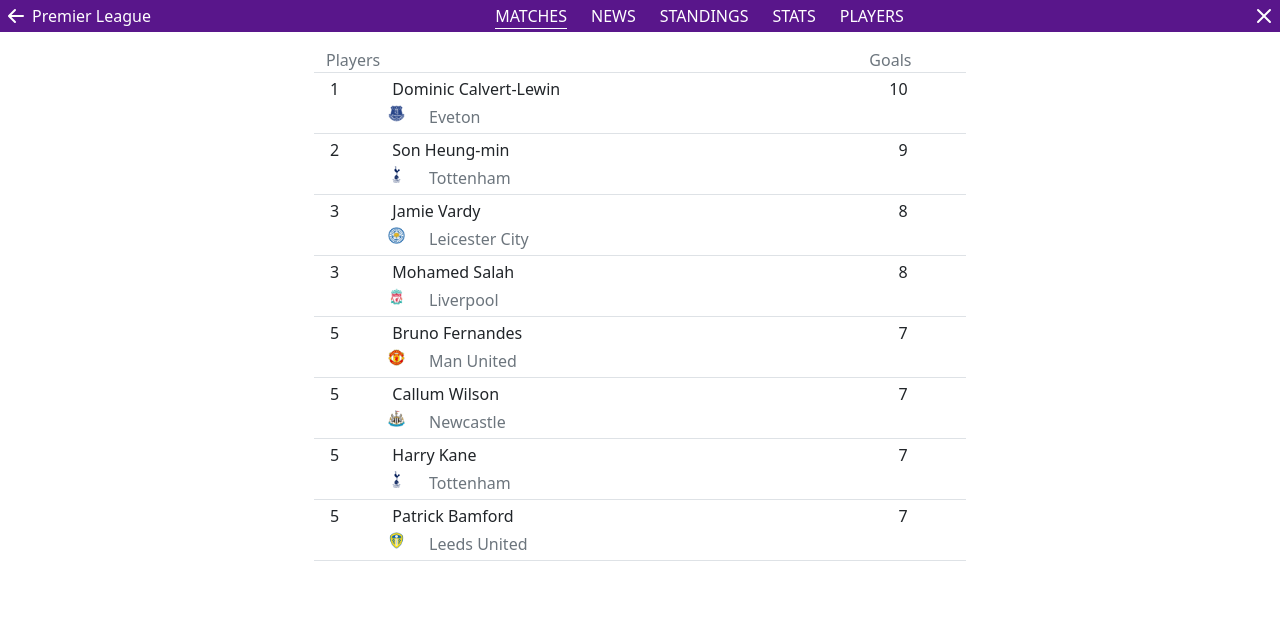
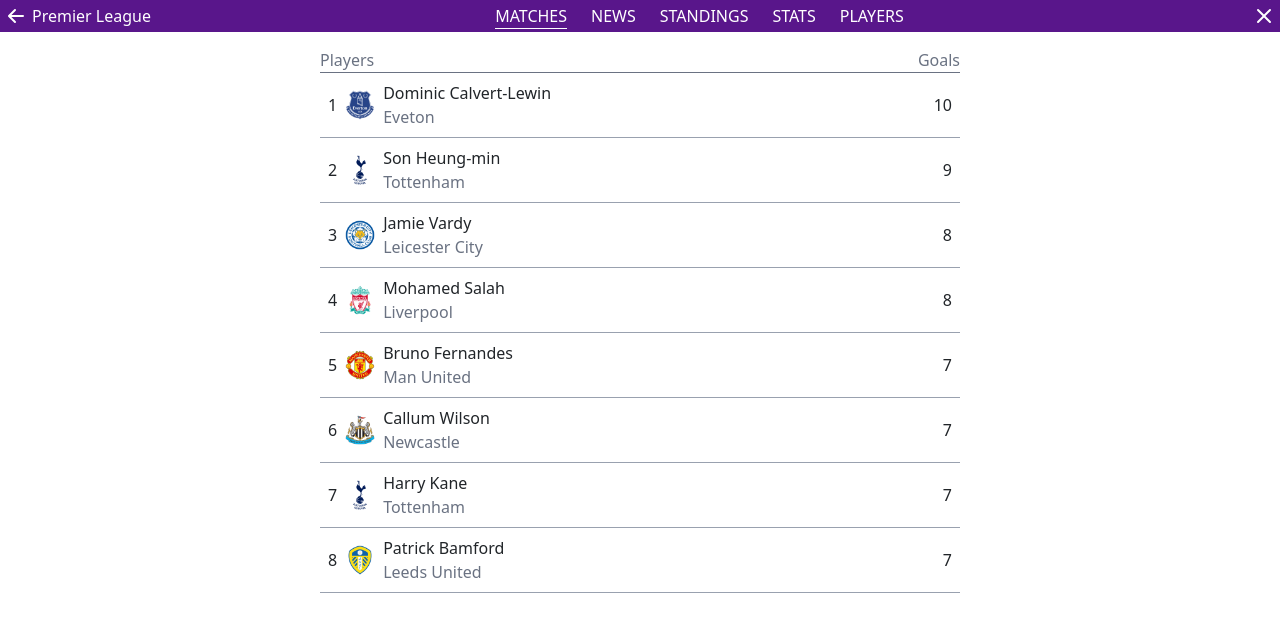
Before and after one commit to GrishaAngelovGH/premier-league-ui, a React (Vite) app: page /content/stats in a window 1280 px wide. Shown: the top 632 px of the page. Built offline with nearby package versions, Linux system fonts and the light colour scheme.

Commit message:
Migrate ContentPage/PageBody/Stats component to Tailwind CSS

```diff
--- a/src/components/Pages/ContentPage/PageBody/Stats/Stats.jsx
+++ b/src/components/Pages/ContentPage/PageBody/Stats/Stats.jsx
@@ -1,36 +1,27 @@
-import PropTypes from 'prop-types'
-
 const Stats = ({ statsItems }) => (
-    <div className='row no-gutters justify-content-center mt-3'>
-        <div className='col-9 col-lg-6'>
-            <div className='row text-secondary border-bottom'>
-                <div className='col-9 col-md-10'>Players</div>
-                <div className='col-2 col-md-2'>Goals</div>
+	<div className='flex justify-center mt-3'>
+		<div className='w-1/2'>
+			<div className='flex text-gray-500 border-b'>
+				<div className='w-5/6'>Players</div>
+				<div className='w-1/6 text-end'>Goals</div>
 			</div>
 
 			{
 				statsItems.map((v, i) => (
-                    <div key={i} className='row no-gutters border-bottom'>
-                        <div className='col-1 col-md-1 m-1'>
-                            {v.position}
-                        </div>
-                        <div className='col-9 col-md-9'>
-                            <div className='row m-1'>
-                                {v.playerName}
-                            </div>
-                            <div className='row mb-1'>
-                                <div className='col-1 col-md-1'>
-                                    <img src={v.teamImage} width={25} />
-                                </div>
-                                <div className='col-7 col-md-5 text-secondary'>
-                                    {v.team}
+					<div key={i} className="flex items-center border-b border-gray-400 p-2">
+						<div className="w-5/6">
+							<div className="flex gap-2 items-center">
+								<div>{v.position}</div>
+								<div className="flex items-center gap-2">
+									<img src={v.teamImage} className="w-[30px] h-[30px]" />
+									<div>
+										<div>{v.playerName}</div>
+										<div className="text-gray-500">{v.team}</div>
 									</div>
 								</div>
 							</div>
-
-                        <div className='col-1 col-md-1 d-flex justify-content-end mt-1'>
-                            {v.goals}
 						</div>
+						<div className="w-1/6 text-end">{v.goals}</div>
 					</div>
 				))
 			}
@@ -38,8 +29,4 @@
 	</div>
 )
 
-Stats.propTypes = {
-    statsItems: PropTypes.array.isRequired
-}
-
 export default Stats
--- a/src/components/Pages/ContentPage/PageBody/Stats/statsItems.jsx
+++ b/src/components/Pages/ContentPage/PageBody/Stats/statsItems.jsx
@@ -1,12 +1,12 @@
 import images from 'images'
 
 export default [
-    { position: 1, playerName: 'Dominic Calvert-Lewin', teamImage: images['everton'], team: 'Eveton', goals: 10 },
-    { position: 2, playerName: 'Son Heung-min', teamImage: images['tottenham'], team: 'Tottenham', goals: 9 },
-    { position: 3, playerName: 'Jamie Vardy', teamImage: images['leicester'], team: 'Leicester City', goals: 8 },
-    { position: 3, playerName: 'Mohamed Salah', teamImage: images['liverpool'], team: 'Liverpool', goals: 8 },
-    { position: 5, playerName: 'Bruno Fernandes', teamImage: images['manUtd'], team: 'Man United', goals: 7 },
-    { position: 5, playerName: 'Callum Wilson', teamImage: images['newcastle'], team: 'Newcastle', goals: 7 },
-    { position: 5, playerName: 'Harry Kane', teamImage: images['tottenham'], team: 'Tottenham', goals: 7 },
-    { position: 5, playerName: 'Patrick Bamford', teamImage: images['leeds'], team: 'Leeds United', goals: 7 }
+	{ position: 1, playerName: 'Dominic Calvert-Lewin', teamImage: images['everton'], team: 'Eveton', goals: 10 },
+	{ position: 2, playerName: 'Son Heung-min', teamImage: images['tottenham'], team: 'Tottenham', goals: 9 },
+	{ position: 3, playerName: 'Jamie Vardy', teamImage: images['leicester'], team: 'Leicester City', goals: 8 },
+	{ position: 4, playerName: 'Mohamed Salah', teamImage: images['liverpool'], team: 'Liverpool', goals: 8 },
+	{ position: 5, playerName: 'Bruno Fernandes', teamImage: images['manUtd'], team: 'Man United', goals: 7 },
+	{ position: 6, playerName: 'Callum Wilson', teamImage: images['newcastle'], team: 'Newcastle', goals: 7 },
+	{ position: 7, playerName: 'Harry Kane', teamImage: images['tottenham'], team: 'Tottenham', goals: 7 },
+	{ position: 8, playerName: 'Patrick Bamford', teamImage: images['leeds'], team: 'Leeds United', goals: 7 }
 ]
```
Also changed, not shown: 2 other files (tests, documents, lock files or other folders). Lines whose indentation alone changed are shown as unchanged.
